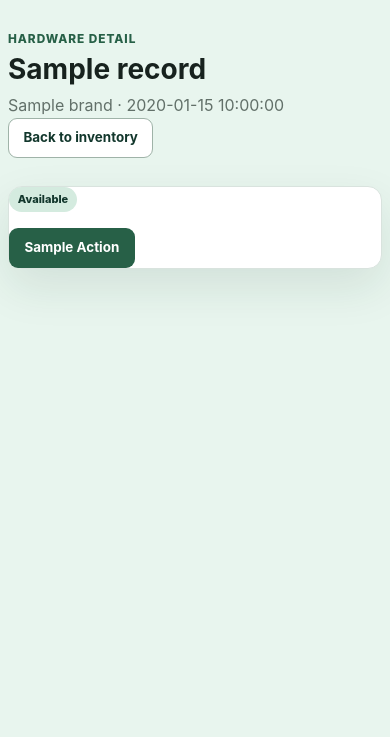
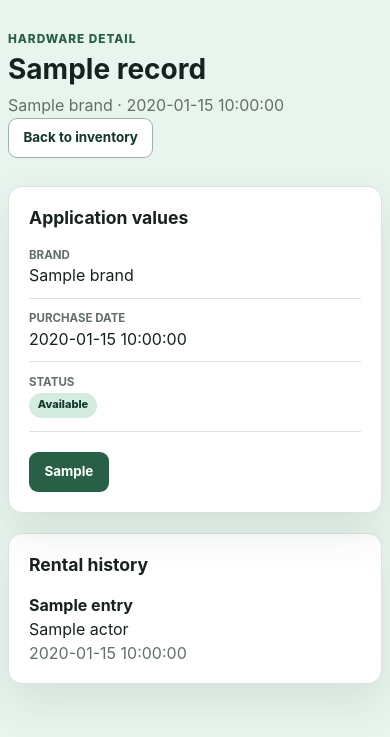
Before and after one commit to komaksym/booksy-assignment, a Python web app: template src/hardware_hub/templates/hardware_detail.html in a window 390 px wide. Shown: the top 737 px of the page. Run offline with Jinja, Linux system fonts and the light colour scheme; the template is opened without the code that fills it: most values are stand-ins (such as "Sample title", 1, 10 or a date in 2020).

Commit message:
feat(rental): expose private circulation history
Adds shared server-derived dashboard/detail actions, privacy-aware newest-first history, administrator evidence and actor traceability, and responsive item detail presentation. Extends the rental journey to cover visibility, redaction, hidden-record filtering, and empty-state layout.

```diff
--- a/src/hardware_hub/static/app.css
+++ b/src/hardware_hub/static/app.css
@@ -307,6 +307,10 @@ a:focus-visible {
   font-weight: 700;
 }
 
+.hardware-name a {
+  color: var(--forest-950);
+}
+
 .status-badge,
 .finding-badge {
   display: inline-flex;
@@ -353,6 +357,82 @@ a:focus-visible {
   border-color: #eccaca;
   background: var(--danger-bg);
   color: var(--danger);
+}
+
+.disabled-reason {
+  color: var(--muted);
+  font-size: 0.8rem;
+  font-weight: 700;
+}
+
+.hardware-detail-grid {
+  display: grid;
+  grid-template-columns: repeat(2, minmax(0, 1fr));
+  align-items: start;
+  gap: 1.25rem;
+}
+
+.detail-card {
+  min-width: 0;
+  padding: 1.25rem;
+}
+
+.detail-fields {
+  display: grid;
+  margin: 0 0 1.25rem;
+  gap: 0.8rem;
+}
+
+.detail-fields div {
+  border-bottom: 1px solid var(--border);
+  padding-bottom: 0.8rem;
+}
+
+.detail-fields dt {
+  margin-bottom: 0.2rem;
+  color: var(--muted);
+  font-size: 0.72rem;
+  font-weight: 750;
+  text-transform: uppercase;
+}
+
+.detail-fields dd {
+  margin: 0;
+  overflow-wrap: anywhere;
+  white-space: pre-wrap;
+}
+
+.rental-history {
+  margin-top: 1.25rem;
+}
+
+.history-list {
+  display: grid;
+  margin: 0;
+  padding: 0;
+  list-style: none;
+}
+
+.history-list li {
+  display: grid;
+  grid-template-columns: minmax(5rem, 0.5fr) minmax(0, 1fr) minmax(0, 1.5fr);
+  gap: 0.75rem;
+  border-bottom: 1px solid var(--border);
+  padding: 0.8rem 0;
+}
+
+.history-list li:first-child {
+  padding-top: 0;
+}
+
+.history-list li:last-child {
+  border-bottom: 0;
+  padding-bottom: 0;
+}
+
+.history-list time {
+  color: var(--muted);
+  overflow-wrap: anywhere;
 }
 
 .row-actions,
@@ -700,4 +780,13 @@ tbody tr:last-child td {
   .page-shell {
     width: min(100% - 1rem, 1180px);
   }
+
+  .hardware-detail-grid {
+    grid-template-columns: minmax(0, 1fr);
+  }
+
+  .history-list li {
+    grid-template-columns: 1fr;
+    gap: 0.25rem;
+  }
 }
--- a/src/hardware_hub/templates/hardware_detail.html
+++ b/src/hardware_hub/templates/hardware_detail.html
@@ -16,18 +16,64 @@
     <p class="alert" role="alert">{{ error }}</p>
   {% endif %}
 
-  <section class="card" aria-label="Hardware status">
-    <p>
-      <span class="status-badge status-{{ record.status | lower | replace(' ', '-') }}">
-        {{ record.status }}
-      </span>
-    </p>
-    {% if circulation.action %}
-      <form method="post" action="/hardware/{{ record.id }}/{{ circulation.action }}">
-        <button class="button button-primary" type="submit">{{ circulation.action | title }}</button>
-      </form>
-    {% elif circulation.reason %}
-      <p class="muted">{{ circulation.reason }}</p>
+  <div class="hardware-detail-grid">
+    <section class="card detail-card" aria-labelledby="hardware-summary-title">
+      <h2 id="hardware-summary-title">Application values</h2>
+      <dl class="detail-fields">
+        <div><dt>Brand</dt><dd>{{ record.brand if record.brand is not none else "—" }}</dd></div>
+        <div><dt>Purchase date</dt><dd>{{ record.purchase_date if record.purchase_date is not none else "—" }}</dd></div>
+        <div><dt>Status</dt><dd><span class="status-badge status-{{ record.status | lower | replace(' ', '-') if record.status else 'correction' }}">{{ record.status if record.status is not none else "Needs correction" }}</span></dd></div>
+      </dl>
+      {% if rental_action %}
+        <form method="post" action="/hardware/{{ record.id }}/{{ rental_action }}">
+          <button class="button button-primary" type="submit">{{ rental_action | title }}</button>
+        </form>
+      {% elif rental_reason %}
+        <p class="disabled-reason">{{ rental_reason }}</p>
+      {% endif %}
+    </section>
+
+    {% if user.role == "admin" %}
+      <section class="card detail-card" aria-labelledby="detail-findings-title">
+        <h2 id="detail-findings-title">Findings</h2>
+        <div class="finding-list">
+          {% for finding in findings %}
+            <span class="finding-badge finding-{{ finding.severity }}">{{ finding.code | replace("_", " ") | title }}</span>
+          {% else %}
+            <span class="muted">None</span>
+          {% endfor %}
+        </div>
+      </section>
+
+      <section class="card detail-card evidence-card" aria-labelledby="original-import-title">
+        <h2 id="original-import-title">Original import</h2>
+        {% if original_import %}
+          <dl class="evidence-list">
+            {% for field in original_import %}
+              <div><dt>{{ field.label }}</dt><dd>{{ field.value }}</dd></div>
+            {% endfor %}
+          </dl>
+        {% else %}
+          <p class="muted">This hardware was created in the application.</p>
+        {% endif %}
+      </section>
+    {% endif %}
+  </div>
+
+  <section class="card detail-card rental-history" data-testid="rental-history" aria-labelledby="rental-history-title">
+    <h2 id="rental-history-title">Rental history</h2>
+    {% if rental_history %}
+      <ol class="history-list">
+        {% for entry in rental_history %}
+          <li>
+            <strong>{{ entry.label }}</strong>
+            <span>{{ entry.actor }}</span>
+            <time datetime="{{ entry.occurred_at }}">{{ entry.occurred_at }}</time>
+          </li>
+        {% endfor %}
+      </ol>
+    {% else %}
+      <p class="muted">No Hardware Hub rental activity has been recorded.</p>
     {% endif %}
   </section>
 {% endblock %}
```
Also changed, not shown: src/hardware_hub/app.py (+93 -26 lines), src/hardware_hub/templates/_hardware_table.html (+14 -6 lines), tests/test_rental.py (+71 -0 lines).
